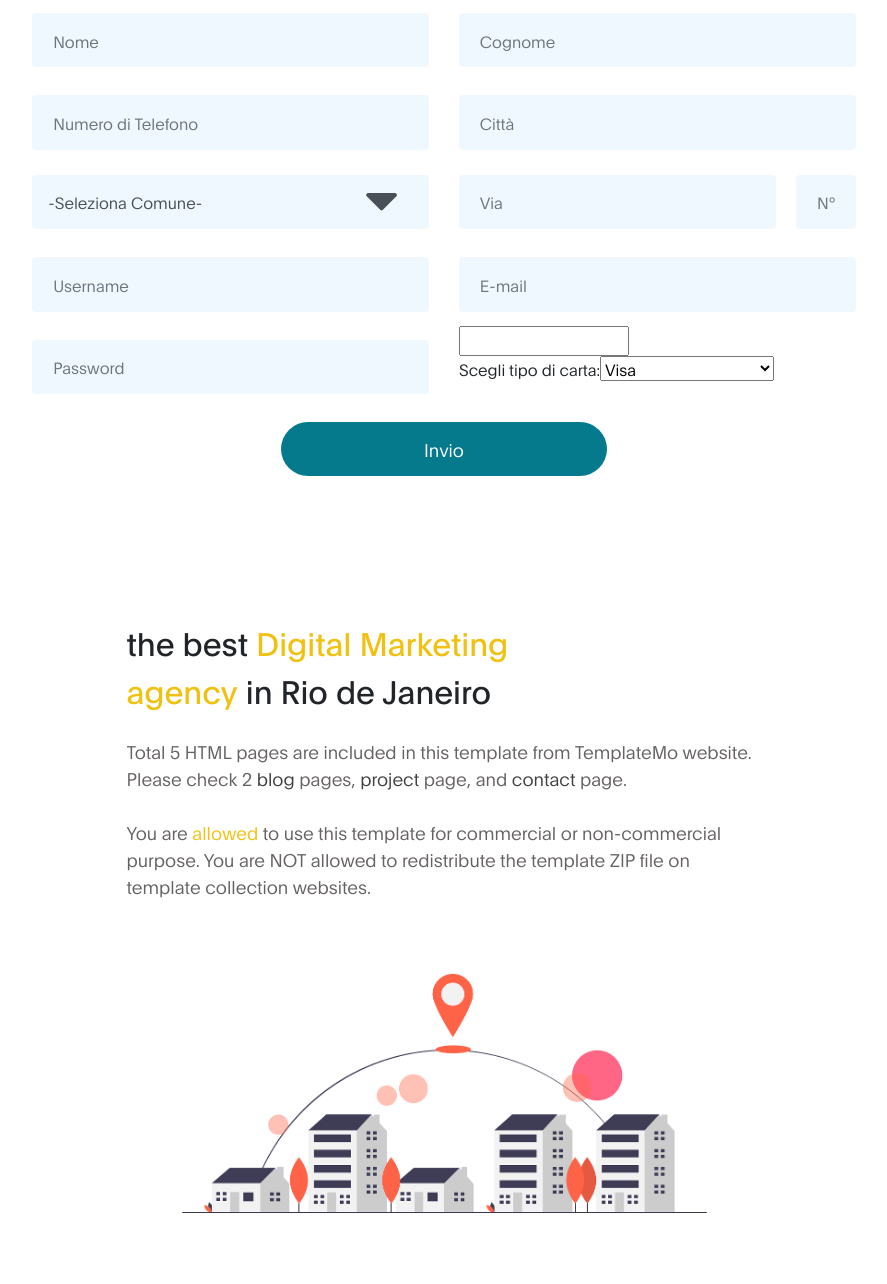
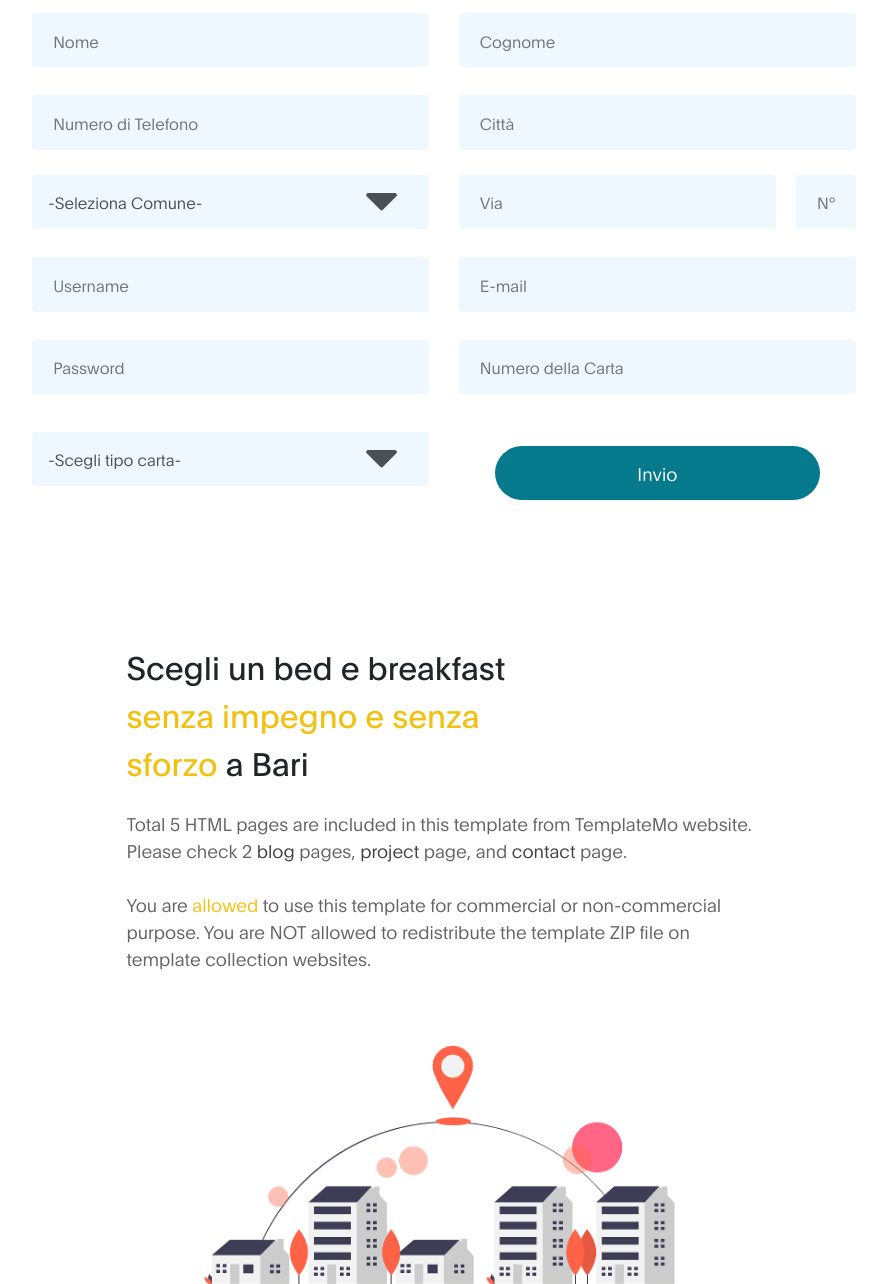
Before and after one commit to NicolaMenolas03/uda, a PHP site: page /index_copy.php in a window 1280 px wide. Shown: the part 107-1391 px from the top of the page, without its empty margins (196-1083 px from the left). Run offline with PHP 8.4, Linux system fonts and the light colour scheme; data comes from the database, SQL or seed files in the repository; tables that the repository leaves empty hold one stand-in row (values such as "Sample post"); data that the repository does not hold is empty; some libraries are stand-ins or nearby versions.

Commit message:
Modifiche indexcopy

```diff
--- a/index_copy.php
+++ b/index_copy.php
@@ -54,13 +54,16 @@
             <input type="password" class="form-control" name="password" placeholder="Password" required >
           </div>
           <div class="col-lg-6 col-12">
-                            <input type="text" name="numcred" minlength="16" maxlength="16" min="1111111111111111" max="9999999999999999" required><br>
-                            Scegli tipo di carta:<select name="carta" id="carta" required>
+            <input type="text" class="form-control"   name="numcred" minlength="16" maxlength="16" min="1111111111111111" max="9999999999999999" placeholder="Numero della Carta" required><br>
+          </div>
+
+          <div class="col-lg-6 col-12">
+            <select name="carta" class="custo-select" id="carta" required>
+                <option>-Scegli tipo carta-</option>
                 <option value="visa">Visa</option>
                 <option value="maestro">Maestro/MasterCard</option>
             </select>
           </div>
-
           <div class="col-lg-5 mx-auto col-7">
             <button type="submit" class="form-control" id="submit-button" name="submit">Invio</button>
           </div>
@@ -88,7 +91,7 @@
                           }
                       }
 
-                      function controllousername($username){
+                      function controllousername($username,$conn){
 
                           $sql="SELECT UsernameCliente FROM clienti";
                           $result=mysqli_query($conn,$sql);
@@ -120,7 +123,7 @@
                               $controllo = controllonumero($_POST["telefono"]);
                               if ($controllo==true){
 
-                                  $controllo = controllousername($_POST["username"]);
+                                  $controllo = controllousername($_POST["username"],$conn);
                                   if ($controllo==true){
 
                                    $sql = "INSERT INTO `clienti`(`UsernameCliente`, `Nome`, `Cognome`, `Telefono`, `Email`, `Password`, `Toponimo`, `Nomevia`, `Civico`, `idComuneCli`, `NumCreditCard`, `TipoCreditCard`) VALUES ('".$_POST['username']."','".$_POST['nome']."','".$_POST['cognome']."','".$_POST['telefono']."','".$mail."','".$_POST['comune']."','".$_POST['numcred']."','".$_POST['carta']."' )";
@@ -153,7 +156,7 @@
                     <div class="col-lg-7 mx-auto col-md-10 col-12">
                          <div class="about-info">
 
-                              <h2 class="mb-4" data-aos="fade-up">the best <strong>Digital Marketing agency</strong> in Rio de Janeiro</h2>
+                              <h2 class="mb-4" data-aos="fade-up">Scegli un bed e breakfast <strong>senza impegno e senza sforzo</strong> a Bari</h2>
 
                               <p class="mb-0" data-aos="fade-up">Total 5 HTML pages are included in this template from TemplateMo website. Please check 2 <a href="blog.html">blog</a> pages, <a href="project-detail.html">project</a> page, and <a href="contact.html">contact</a> page.
                               <br><br>You are <strong>allowed</strong> to use this template for commercial or non-commercial purpose. You are NOT allowed to redistribute the template ZIP file on template collection websites.</p>
```
Lines whose indentation alone changed are shown as unchanged.
